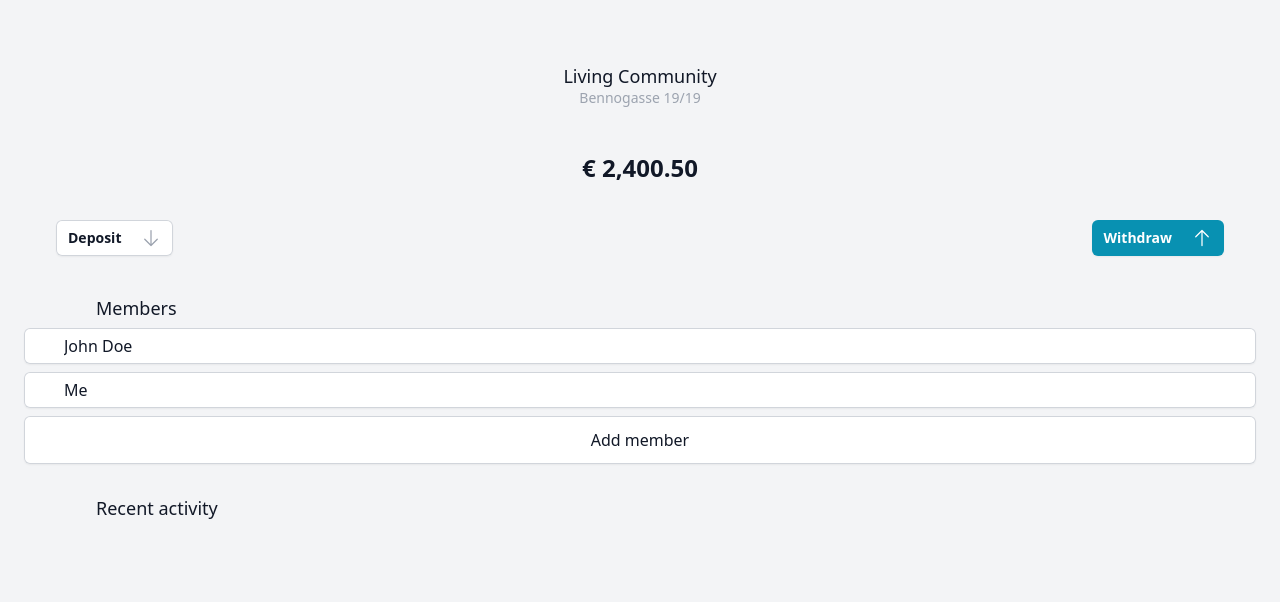
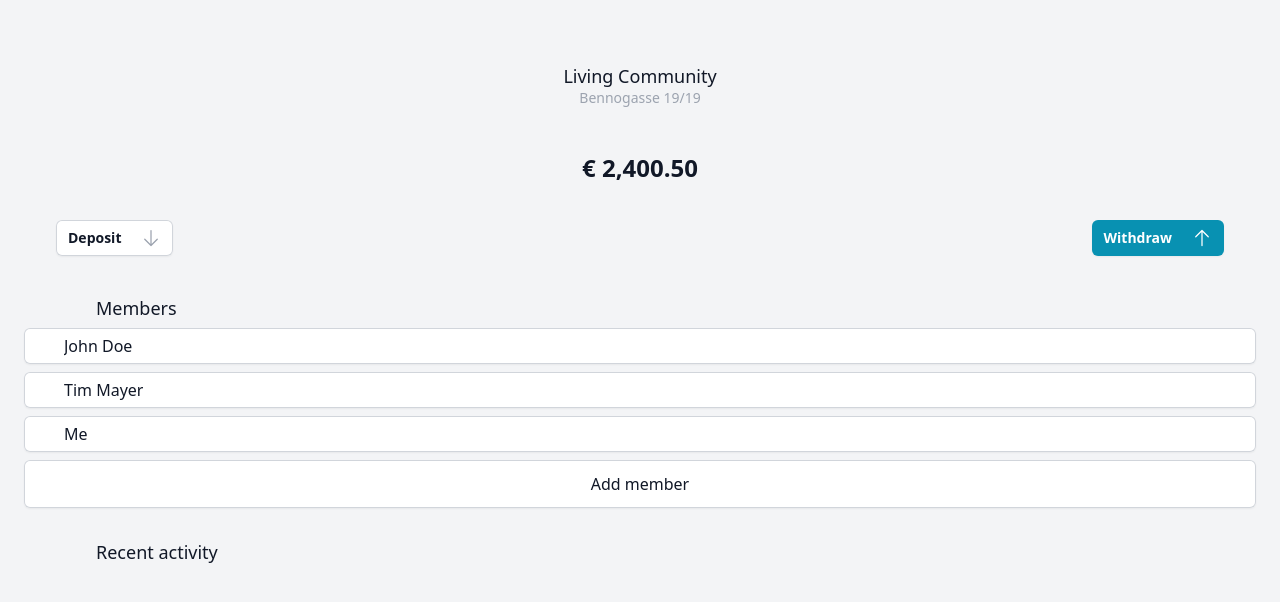
Before and after one commit to Manubi/tribe, a Next.js app: page /LivingCommunityAccount in a window 1280 px wide. Shown: the top 602 px of the page. Built offline with nearby package versions, Linux system fonts and the light colour scheme.

Commit message:
Add new Person

```diff
--- a/src/pages/LivingCommunityAccount.tsx
+++ b/src/pages/LivingCommunityAccount.tsx
@@ -98,6 +98,16 @@ export default function LivingCommunityAccount() {
             />
             <h1 className="ml-10 mr-10 leading-7 text-gray-900 text-small sm:truncate sm:leading-9">
               John Doe
+            </h1>
+          </div>
+          <div className="flex items-center mt-2 bg-white rounded-md shadow-sm ring-1 ring-inset ring-gray-300 hover:bg-gray-50">
+            <img
+              className="w-12 h-12 m-3 rounded-full sm:hidden"
+              src="https://images.unsplash.com/photo-1472099645785-5658abf4ff4e?ixlib=rb-1.2.1&ixid=eyJhcHBfaWQiOjEyMDd9&auto=format&fit=facearea&facepad=2&w=256&h=256&q=80"
+              alt=""
+            />
+            <h1 className="ml-10 mr-10 leading-7 text-gray-900 text-small sm:truncate sm:leading-9">
+              Tim Mayer
             </h1>
           </div>
           <div className="flex items-center mt-2 bg-white rounded-md shadow-sm ring-1 ring-inset ring-gray-300 hover:bg-gray-50">
```
